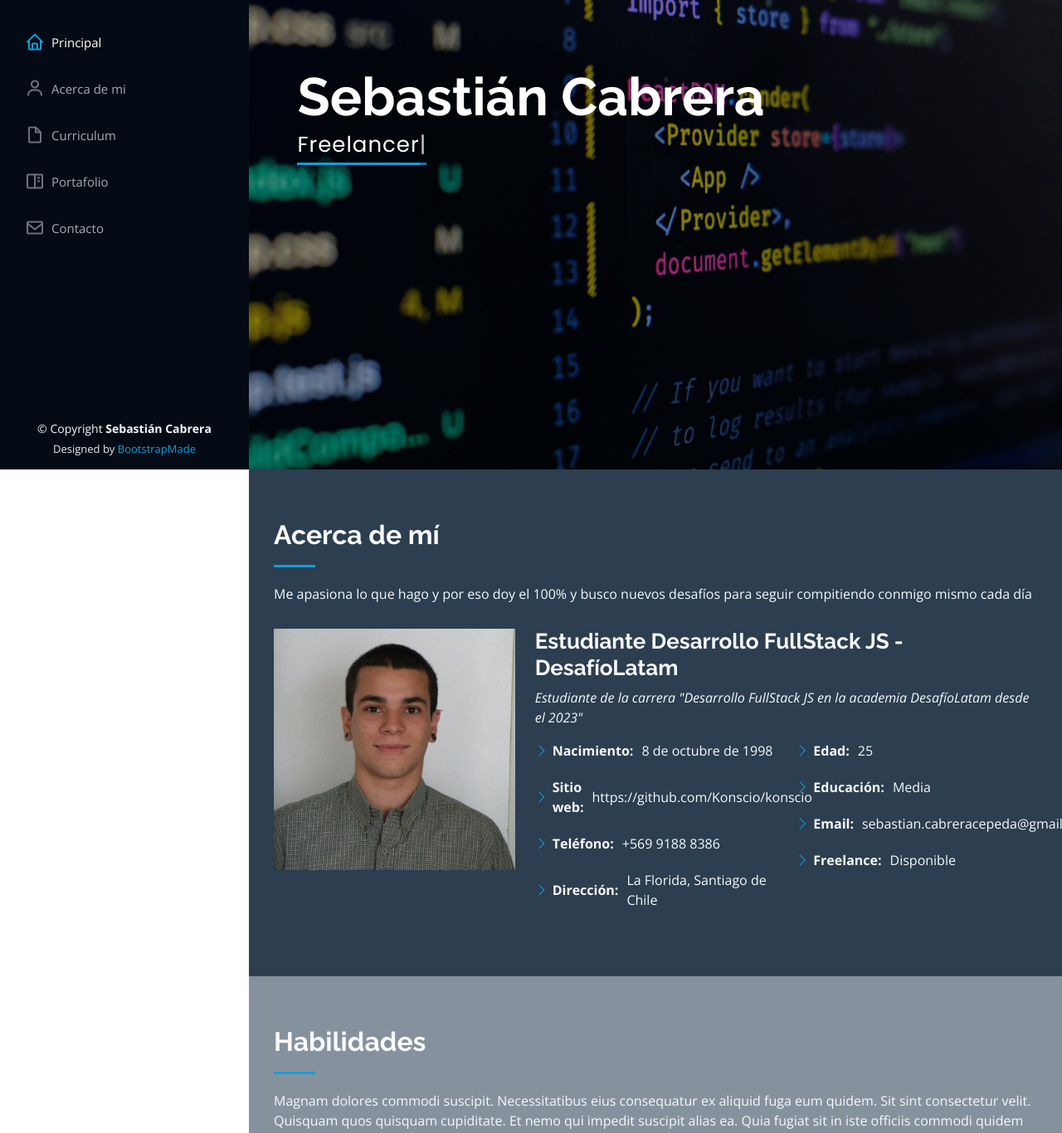
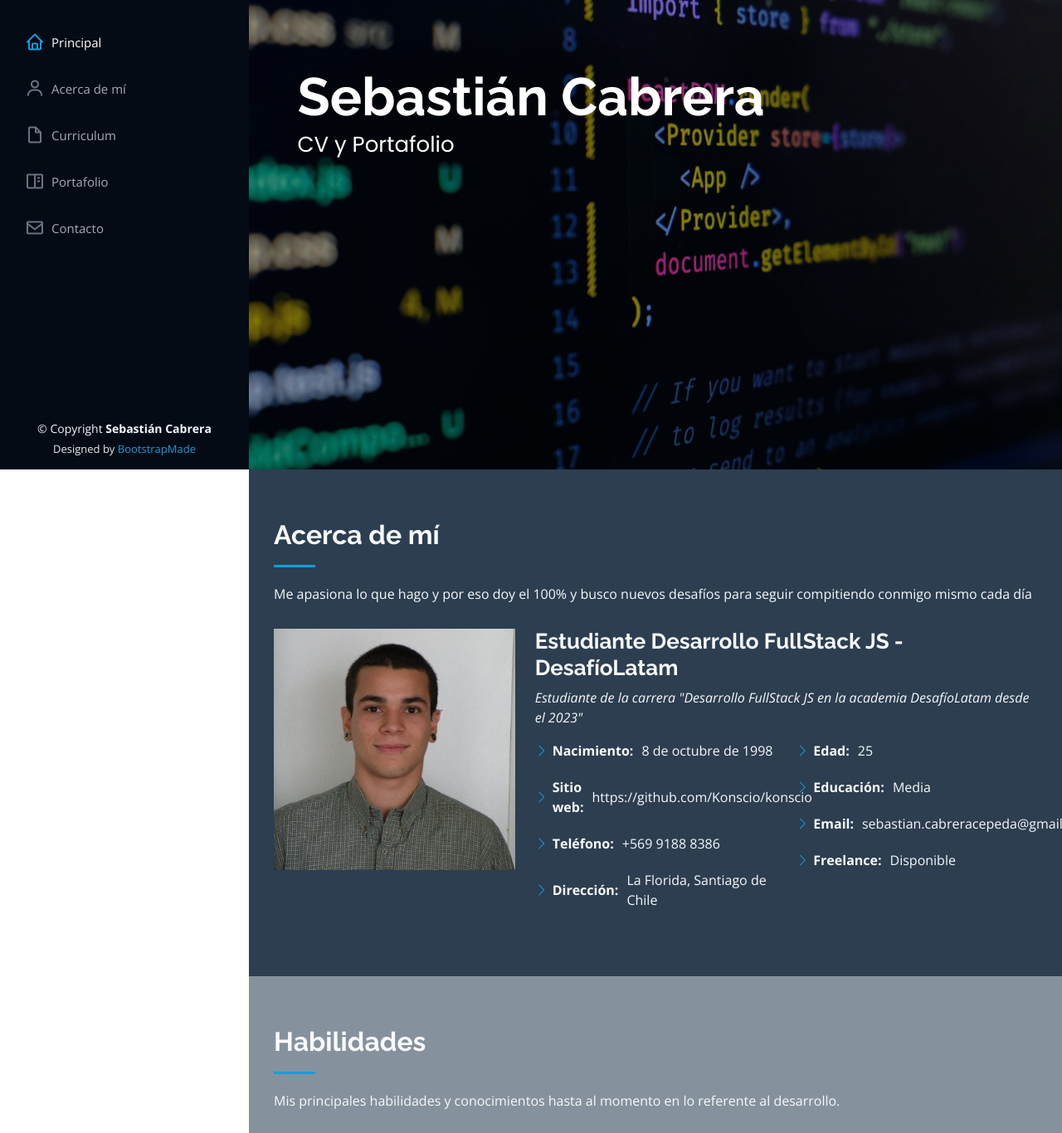
Before and after one commit to Konscio/konscio, a plain HTML site: page index.html in a window 1280 px wide. Shown: the part 234-1600 px from the top of the page at 83% size. Drawn offline with nearby package versions, Linux system fonts and the light colour scheme.

Commit message:
Detalles y subtitulo

```diff
--- a/index.html
+++ b/index.html
@@ -79,7 +79,7 @@
             </li>
             <li>
               <a href="#about" class="nav-link scrollto"
-                ><i class="bx bx-user"></i> <span>Acerca de mi</span></a
+                ><i class="bx bx-user"></i> <span>Acerca de mí</span></a
               >
             </li>
             <li>
@@ -111,12 +111,7 @@
     >
       <div class="hero-container" data-aos="fade-in">
         <h1>Sebastián Cabrera</h1>
-        <p>
-          <span
-            class="typed"
-            data-typed-items="Desarrollador, Freelancer, Estudiante"
-          ></span>
-        </p>
+        <p>CV y Portafolio</p>
       </div>
     </section>
     <!-- End Hero -->
@@ -206,10 +201,8 @@
           <div class="section-title">
             <h2 class="text-light">Habilidades</h2>
             <p>
-              Magnam dolores commodi suscipit. Necessitatibus eius consequatur
-              ex aliquid fuga eum quidem. Sit sint consectetur velit. Quisquam
-              quos quisquam cupiditate. Et nemo qui impedit suscipit alias ea.
-              Quia fugiat sit in iste officiis commodi quidem hic quas.
+              Mis principales habilidades y conocimientos hasta al momento en lo
+              referente al desarrollo.
             </p>
           </div>
 
```
